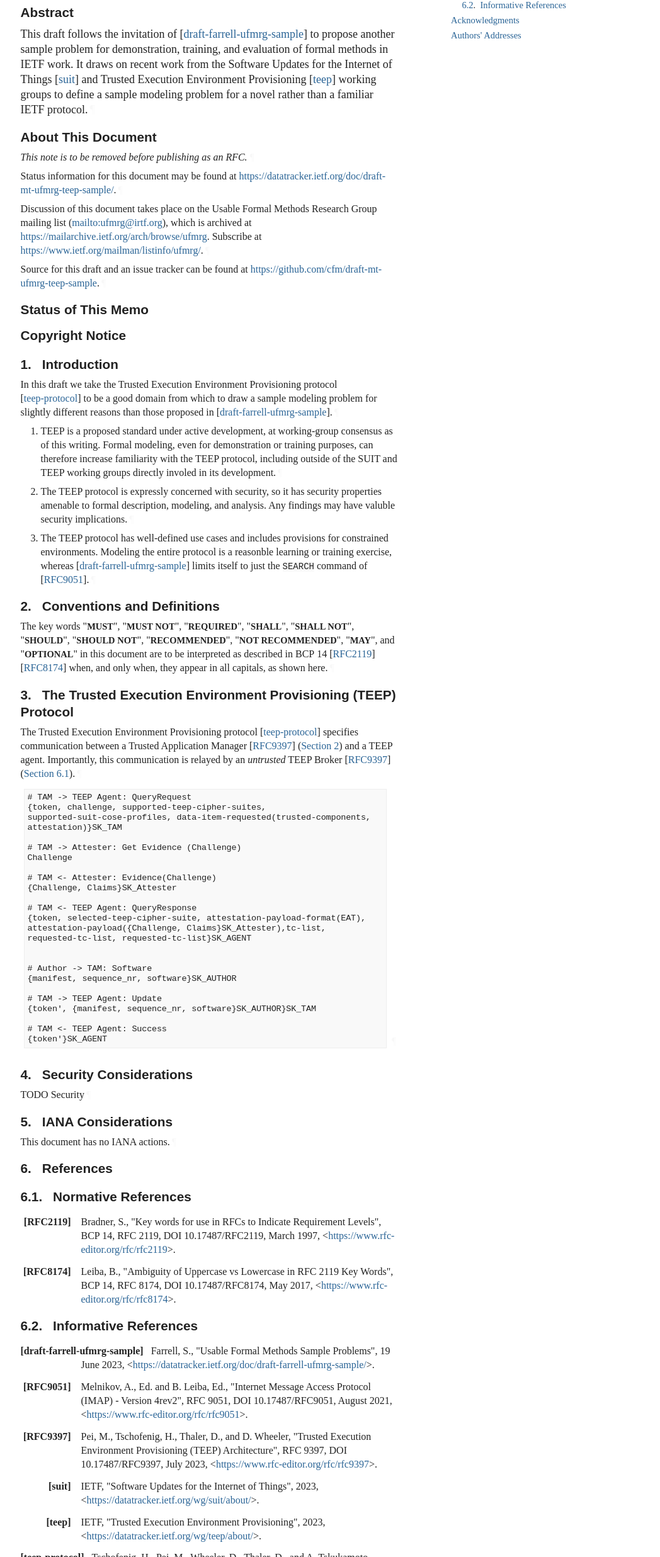
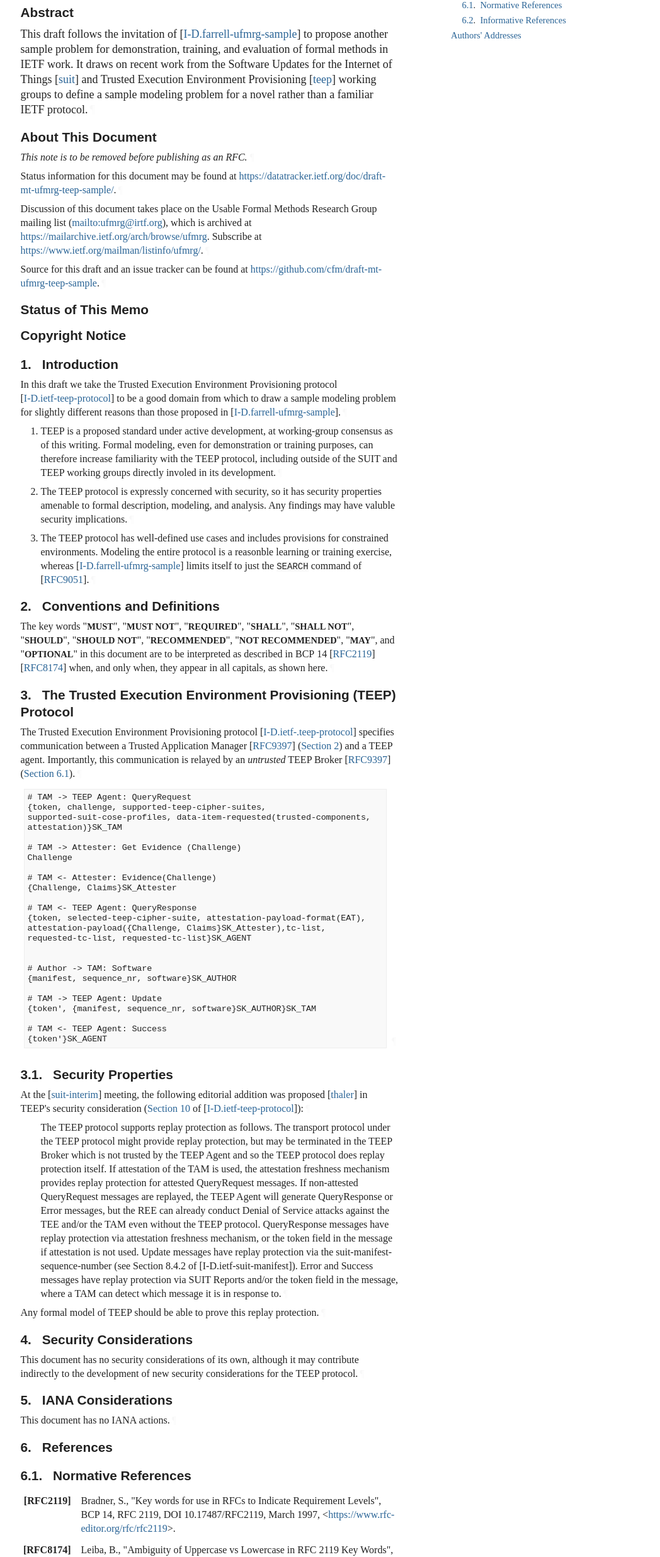
Before and after one commit to cfm/draft-mt-ufmrg-teep-sample, a plain HTML site: page draft-mt-ufmrg-teep-sample.html in a window 1280 px wide. Shown: the part 327-2800 px from the top of the page at 63% size, without its empty margins (92-1140 px from the left). Drawn offline with Linux system fonts and the light colour scheme; a web font is replaced by a local one.

Commit message:
Script updating gh-pages from 981fa40. [ci skip]

```diff
--- a/draft-mt-ufmrg-teep-sample.html
+++ b/draft-mt-ufmrg-teep-sample.html
@@ -1067,7 +1067,7 @@ svg :is([fill="white"], [fill^="#fff"]) {
 <h1 id="title">A Usable Formal Methods Sample Problem from TEEP</h1>
 <section id="section-abstract">
       <h2 id="abstract"><a href="#abstract" class="selfRef">Abstract</a></h2>
-<p id="section-abstract-1">This draft follows the invitation of <span>[<a href="#draft-farrell-ufmrg-sample" class="cite xref">draft-farrell-ufmrg-sample</a>]</span> to propose
+<p id="section-abstract-1">This draft follows the invitation of <span>[<a href="#I-D.farrell-ufmrg-sample" class="cite xref">I-D.farrell-ufmrg-sample</a>]</span> to propose
 another sample problem for demonstration, training, and evaluation of formal
 methods in IETF work.  It draws on recent work from the Software Updates for the
 Internet of Things <span>[<a href="#suit" class="cite xref">suit</a>]</span> and Trusted Execution Environment Provisioning
@@ -1141,7 +1141,12 @@ than a familiar IETF protocol.<a href="#section-abstract-1" class="pilcrow">¶</
             <p id="section-toc.1-1.2.1" class="keepWithNext"><a href="#section-2" class="auto internal xref">2</a>.  <a href="#name-conventions-and-definitions" class="internal xref">Conventions and Definitions</a></p>
 </li>
           <li class="compact toc ulBare ulEmpty" id="section-toc.1-1.3">
-            <p id="section-toc.1-1.3.1" class="keepWithNext"><a href="#section-3" class="auto internal xref">3</a>.  <a href="#name-the-trusted-execution-envir" class="internal xref">The Trusted Execution Environment Provisioning (TEEP) Protocol</a></p>
+            <p id="section-toc.1-1.3.1"><a href="#section-3" class="auto internal xref">3</a>.  <a href="#name-the-trusted-execution-envir" class="internal xref">The Trusted Execution Environment Provisioning (TEEP) Protocol</a></p>
+<ul class="compact toc ulBare ulEmpty">
+<li class="compact toc ulBare ulEmpty" id="section-toc.1-1.3.2.1">
+                <p id="section-toc.1-1.3.2.1.1" class="keepWithNext"><a href="#section-3.1" class="auto internal xref">3.1</a>.  <a href="#name-security-properties" class="internal xref">Security Properties</a></p>
+</li>
+            </ul>
 </li>
           <li class="compact toc ulBare ulEmpty" id="section-toc.1-1.4">
             <p id="section-toc.1-1.4.1"><a href="#section-4" class="auto internal xref">4</a>.  <a href="#name-security-considerations" class="internal xref">Security Considerations</a></p>
@@ -1161,10 +1166,7 @@ than a familiar IETF protocol.<a href="#section-abstract-1" class="pilcrow">¶</
             </ul>
 </li>
           <li class="compact toc ulBare ulEmpty" id="section-toc.1-1.7">
-            <p id="section-toc.1-1.7.1"><a href="#appendix-A" class="auto internal xref"></a><a href="#name-acknowledgments" class="internal xref">Acknowledgments</a></p>
-</li>
-          <li class="compact toc ulBare ulEmpty" id="section-toc.1-1.8">
-            <p id="section-toc.1-1.8.1"><a href="#appendix-B" class="auto internal xref"></a><a href="#name-authors-addresses" class="internal xref">Authors' Addresses</a></p>
+            <p id="section-toc.1-1.7.1"><a href="#appendix-A" class="auto internal xref"></a><a href="#name-authors-addresses" class="internal xref">Authors' Addresses</a></p>
 </li>
         </ul>
 </nav>
@@ -1176,9 +1178,9 @@ than a familiar IETF protocol.<a href="#section-abstract-1" class="pilcrow">¶</
 <a href="#section-1" class="section-number selfRef">1. </a><a href="#name-introduction" class="section-name selfRef">Introduction</a>
       </h2>
 <p id="section-1-1">In this draft we take the Trusted Execution Environment Provisioning protocol
-<span>[<a href="#teep-protocol" class="cite xref">teep-protocol</a>]</span> to be a good domain from which to draw a sample modeling
-problem for slightly different reasons than those proposed in
-<span>[<a href="#draft-farrell-ufmrg-sample" class="cite xref">draft-farrell-ufmrg-sample</a>]</span>.<a href="#section-1-1" class="pilcrow">¶</a></p>
+<span>[<a href="#I-D.ietf-teep-protocol" class="cite xref">I-D.ietf-teep-protocol</a>]</span> to be a good domain from which to draw a sample
+modeling problem for slightly different reasons than those proposed in
+<span>[<a href="#I-D.farrell-ufmrg-sample" class="cite xref">I-D.farrell-ufmrg-sample</a>]</span>.<a href="#section-1-1" class="pilcrow">¶</a></p>
 <ol start="1" type="1" class="normal type-1" id="section-1-2">
 <li id="section-1-2.1">
           <p id="section-1-2.1.1">TEEP is a proposed standard under active development, at working-group
@@ -1195,7 +1197,7 @@ findings may have valuble security implications.<a href="#section-1-2.2.1" class
         <li id="section-1-2.3">
           <p id="section-1-2.3.1">The TEEP protocol has well-defined use cases and includes provisions for
 constrained environments.  Modeling the entire protocol is a reasonble
-learning or training exercise, whereas <span>[<a href="#draft-farrell-ufmrg-sample" class="cite xref">draft-farrell-ufmrg-sample</a>]</span>
+learning or training exercise, whereas <span>[<a href="#I-D.farrell-ufmrg-sample" class="cite xref">I-D.farrell-ufmrg-sample</a>]</span>
 limits itself to just the <code>SEARCH</code> command of <span>[<a href="#RFC9051" class="cite xref">RFC9051</a>]</span>.<a href="#section-1-2.3.1" class="pilcrow">¶</a></p>
 </li>
       </ol>
@@ -1217,8 +1219,9 @@ appear in all capitals, as shown here.<a href="#section-2-1" class="pilcrow">¶<
       <h2 id="name-the-trusted-execution-envir">
 <a href="#section-3" class="section-number selfRef">3. </a><a href="#name-the-trusted-execution-envir" class="section-name selfRef">The Trusted Execution Environment Provisioning (TEEP) Protocol</a>
       </h2>
-<p id="section-3-1">The Trusted Execution Environment Provisioning protocol <span>[<a href="#teep-protocol" class="cite xref">teep-protocol</a>]</span>
-specifies communication between a Trusted Application Manager
+<p id="section-3-1">The Trusted Execution Environment Provisioning protocol
+<span>[<a href="#I-D.ietf-.teep-protocol" class="cite xref">I-D.ietf-.teep-protocol</a>]</span> specifies communication between a Trusted
+Application Manager
 <span>[<a href="#RFC9397" class="cite xref">RFC9397</a>] (<a href="https://rfc-editor.org/rfc/rfc9397#section-2" class="relref">Section 2</a>)</span> and a TEEP agent.  Importantly, this communication is
 relayed by an <em>untrusted</em> TEEP Broker <span>[<a href="#RFC9397" class="cite xref">RFC9397</a>] (<a href="https://rfc-editor.org/rfc/rfc9397#section-6.1" class="relref">Section 6.1</a>)</span>.<a href="#section-3-1" class="pilcrow">¶</a></p>
 <div class="alignLeft art-text artwork" id="section-3-2">
@@ -1250,6 +1253,35 @@ requested-tc-list, requested-tc-list}SK_AGENT
 {token'}SK_AGENT
 </pre><a href="#section-3-2" class="pilcrow">¶</a>
 </div>
+<div id="security-properties">
+<section id="section-3.1">
+        <h3 id="name-security-properties">
+<a href="#section-3.1" class="section-number selfRef">3.1. </a><a href="#name-security-properties" class="section-name selfRef">Security Properties</a>
+        </h3>
+<p id="section-3.1-1">At the <span>[<a href="#suit-interim" class="cite xref">suit-interim</a>]</span> meeting, the following editorial addition was proposed
+<span>[<a href="#thaler" class="cite xref">thaler</a>]</span> in TEEP's security consideration (<span><a href="https://datatracker.ietf.org/doc/html/draft-ietf-teep-protocol-16#section-10" class="relref">Section 10</a> of [<a href="#I-D.ietf-teep-protocol" class="cite xref">I-D.ietf-teep-protocol</a>]</span>):<a href="#section-3.1-1" class="pilcrow">¶</a></p>
+<ul class="normal ulEmpty">
+<li class="normal ulEmpty" id="section-3.1-2.1">
+            <p id="section-3.1-2.1.1">The TEEP protocol supports replay protection as follows. The transport
+protocol under the TEEP protocol might provide replay protection, but may be
+terminated in the TEEP Broker which is not trusted by the TEEP Agent and so the
+TEEP protocol does replay protection itself. If attestation of the TAM is used,
+the attestation freshness mechanism provides replay protection for attested
+QueryRequest messages. If non-attested QueryRequest messages are replayed, the
+TEEP Agent will generate QueryResponse or Error messages, but the REE can
+already conduct Denial of Service attacks against the TEE and/or the TAM even
+without the TEEP protocol. QueryResponse messages have replay protection via
+attestation freshness mechanism, or the token field in the message if
+attestation is not used. Update messages have replay protection via the
+suit-manifest-sequence-number (see Section 8.4.2 of [I-D.ietf-suit-manifest]).
+Error and Success messages have replay protection via SUIT Reports and/or the
+token field in the message, where a TAM can detect which message it is in
+response to.<a href="#section-3.1-2.1.1" class="pilcrow">¶</a></p>
+</li>
+        </ul>
+<p id="section-3.1-3">Any formal model of TEEP should be able to prove this replay protection.<a href="#section-3.1-3" class="pilcrow">¶</a></p>
+</section>
+</div>
 </section>
 </div>
 <div id="security-considerations">
@@ -1257,7 +1289,9 @@ requested-tc-list, requested-tc-list}SK_AGENT
       <h2 id="name-security-considerations">
 <a href="#section-4" class="section-number selfRef">4. </a><a href="#name-security-considerations" class="section-name selfRef">Security Considerations</a>
       </h2>
-<p id="section-4-1">TODO Security<a href="#section-4-1" class="pilcrow">¶</a></p>
+<p id="section-4-1">This document has no security considerations of its own, although it may
+contribute indirectly to the development of new security considerations
+for the TEEP protocol.<a href="#section-4-1" class="pilcrow">¶</a></p>
 </section>
 </div>
 <div id="iana-considerations">
@@ -1295,9 +1329,17 @@ requested-tc-list, requested-tc-list}SK_AGENT
 <a href="#section-6.2" class="section-number selfRef">6.2. </a><a href="#name-informative-references" class="section-name selfRef">Informative References</a>
         </h3>
 <dl class="references">
-<dt id="draft-farrell-ufmrg-sample">[draft-farrell-ufmrg-sample]</dt>
+<dt id="I-D.farrell-ufmrg-sample">[I-D.farrell-ufmrg-sample]</dt>
         <dd>
-<span class="refAuthor">Farrell, S.</span>, <span class="refTitle">"Usable Formal Methods Sample Problems"</span>, <time datetime="2023-06-19" class="refDate">19 June 2023</time>, <span>&lt;<a href="https://datatracker.ietf.org/doc/draft-farrell-ufmrg-sample/">https://datatracker.ietf.org/doc/draft-farrell-ufmrg-sample/</a>&gt;</span>. </dd>
+<span class="refAuthor">Farrell, S.</span>, <span class="refTitle">"Usable Formal Methods Research Group Sample Problems"</span>, <span class="refContent">Work in Progress</span>, <span class="seriesInfo">Internet-Draft, draft-farrell-ufmrg-sample-00</span>, <time datetime="2023-06-19" class="refDate">19 June 2023</time>, <span>&lt;<a href="https://datatracker.ietf.org/doc/html/draft-farrell-ufmrg-sample-00">https://datatracker.ietf.org/doc/html/draft-farrell-ufmrg-sample-00</a>&gt;</span>. </dd>
+<dd class="break"></dd>
+<dt id="I-D.ietf-.teep-protocol">[I-D.ietf-.teep-protocol]</dt>
+        <dd>
+<span class="refTitle">"*** BROKEN REFERENCE ***"</span>. </dd>
+<dd class="break"></dd>
+<dt id="I-D.ietf-teep-protocol">[I-D.ietf-teep-protocol]</dt>
+        <dd>
+<span class="refAuthor">Tschofenig, H.</span>, <span class="refAuthor">Pei, M.</span>, <span class="refAuthor">Wheeler, D. M.</span>, <span class="refAuthor">Thaler, D.</span>, and <span class="refAuthor">A. Tsukamoto</span>, <span class="refTitle">"Trusted Execution Environment Provisioning (TEEP) Protocol"</span>, <span class="refContent">Work in Progress</span>, <span class="seriesInfo">Internet-Draft, draft-ietf-teep-protocol-16</span>, <time datetime="2023-09-05" class="refDate">5 September 2023</time>, <span>&lt;<a href="https://datatracker.ietf.org/doc/html/draft-ietf-teep-protocol-16">https://datatracker.ietf.org/doc/html/draft-ietf-teep-protocol-16</a>&gt;</span>. </dd>
 <dd class="break"></dd>
 <dt id="RFC9051">[RFC9051]</dt>
         <dd>
@@ -1311,28 +1353,24 @@ requested-tc-list, requested-tc-list}SK_AGENT
         <dd>
 <span class="refAuthor">IETF</span>, <span class="refTitle">"Software Updates for the Internet of Things"</span>, <time datetime="2023" class="refDate">2023</time>, <span>&lt;<a href="https://datatracker.ietf.org/wg/suit/about/">https://datatracker.ietf.org/wg/suit/about/</a>&gt;</span>. </dd>
 <dd class="break"></dd>
+<dt id="suit-interim">[suit-interim]</dt>
+        <dd>
+<span class="refAuthor">Thaler, D.</span>, <span class="refTitle">"interim-2023-suit-01"</span>, <span>n.d.</span>, <span>&lt;<a href="https://datatracker.ietf.org/doc/agenda-interim-2023-suit-01-sessa/">https://datatracker.ietf.org/doc/agenda-interim-2023-suit-01-sessa/</a>&gt;</span>. </dd>
+<dd class="break"></dd>
 <dt id="teep">[teep]</dt>
         <dd>
 <span class="refAuthor">IETF</span>, <span class="refTitle">"Trusted Execution Environment Provisioning"</span>, <time datetime="2023" class="refDate">2023</time>, <span>&lt;<a href="https://datatracker.ietf.org/wg/teep/about/">https://datatracker.ietf.org/wg/teep/about/</a>&gt;</span>. </dd>
 <dd class="break"></dd>
-<dt id="teep-protocol">[teep-protocol]</dt>
+<dt id="thaler">[thaler]</dt>
       <dd>
-<span class="refAuthor">Tschofenig, H.</span>, <span class="refAuthor">Pei, M.</span>, <span class="refAuthor">Wheeler, D.</span>, <span class="refAuthor">Thaler, D.</span>, and <span class="refAuthor">A. Tskukamoto</span>, <span class="refTitle">"Trusted Execution Environment Provisioning (TEEP) Protocool"</span>, <time datetime="2023-09-05" class="refDate">5 September 2023</time>, <span>&lt;<a href="https://datatracker.ietf.org/doc/draft-ietf-teep-protocol/">https://datatracker.ietf.org/doc/draft-ietf-teep-protocol/</a>&gt;</span>. </dd>
+<span class="refAuthor">Thaler, D.</span>, <span class="refTitle">"TEEP Protocol: draft-ietf-teep-protocol-16"</span>, <span>n.d.</span>, <span>&lt;<a href="https://datatracker.ietf.org/meeting/interim-2023-suit-01/materials/slides-interim-2023-suit-01-sessa-teep-protocol-00.pdf">https://datatracker.ietf.org/meeting/interim-2023-suit-01/materials/slides-interim-2023-suit-01-sessa-teep-protocol-00.pdf</a>&gt;</span>. </dd>
 <dd class="break"></dd>
 </dl>
 </section>
 </div>
 </section>
-<div id="acknowledgments">
+<div id="authors-addresses">
 <section id="appendix-A">
-      <h2 id="name-acknowledgments">
-<a href="#name-acknowledgments" class="section-name selfRef">Acknowledgments</a>
-      </h2>
-<p id="appendix-A-1">TODO acknowledge.<a href="#appendix-A-1" class="pilcrow">¶</a></p>
-</section>
-</div>
-<div id="authors-addresses">
-<section id="appendix-B">
       <h2 id="name-authors-addresses">
 <a href="#name-authors-addresses" class="section-name selfRef">Authors' Addresses</a>
       </h2>
```
Also changed, not shown: draft-mt-ufmrg-teep-sample.txt.
